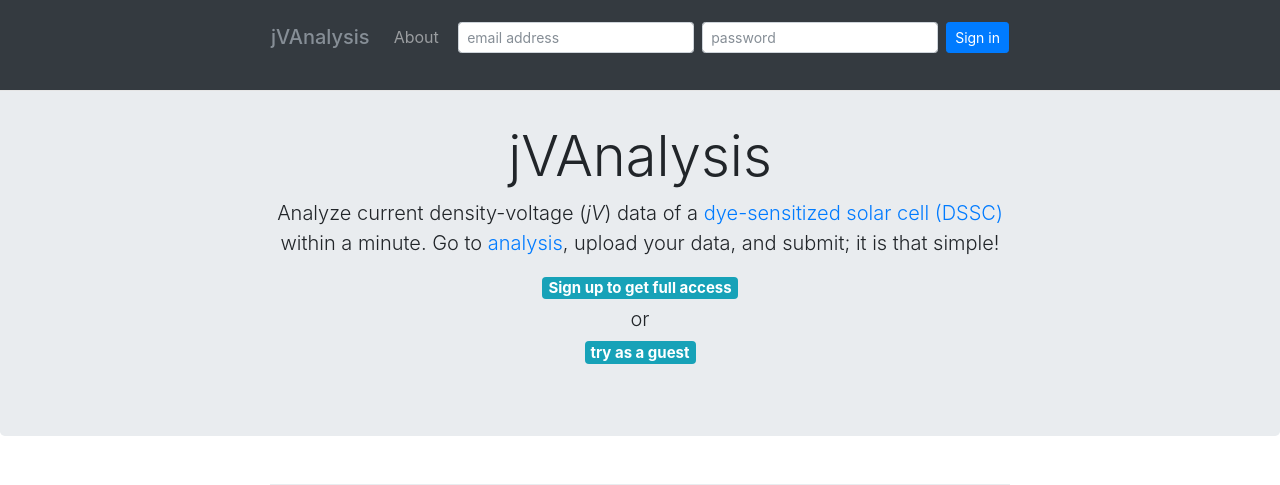
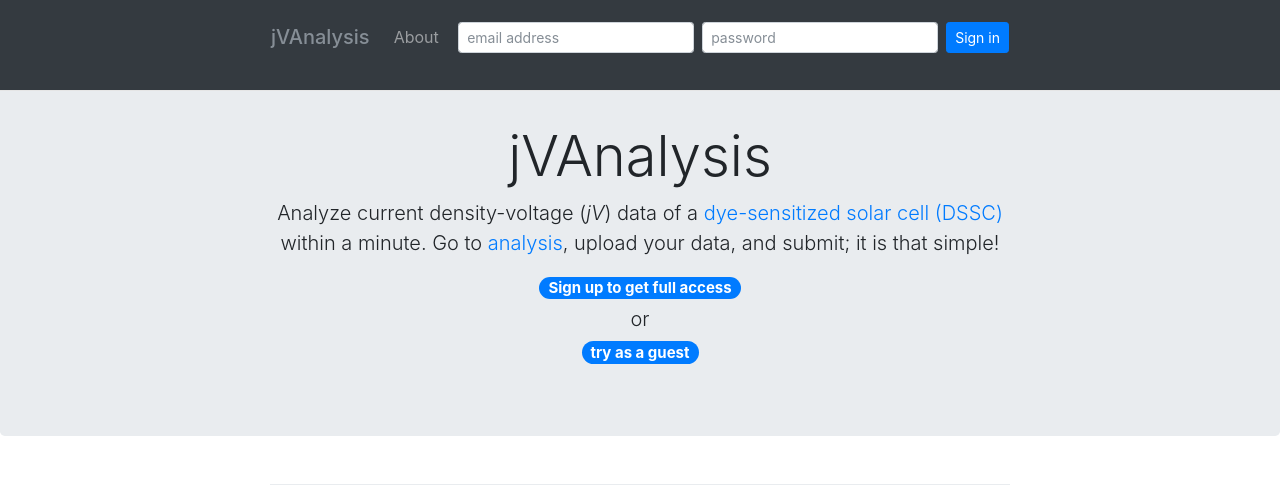
Before and after one commit to picklu/jvanalysis, a Flask app: template jvanalysis/templates/home.html in a window 1280 px wide. Shown: the top 485 px of the page. Run offline with Flask 2, Linux system fonts and the light colour scheme; the template is opened without the code that fills it: values that come from a table or form of the project are taken from there, most other values are stand-ins (such as "Sample title", 1, 10 or a date in 2020); some libraries are stand-ins or nearby versions.

Commit message:
Add badge-pill class

```diff
--- a/jvanalysis/templates/home.html
+++ b/jvanalysis/templates/home.html
@@ -26,9 +26,9 @@
     <div>
     {% endif %}
 
-    <h5 class="lead"><a class="badge badge-info" href="{{ url_for('signup') }}" role="button">Sign up to get full access</a></h5>
+    <h5 class="lead"><a class="badge badge-primary badge-pill" href="{{ url_for('signup') }}" role="button">Sign up to get full access</a></h5>
     <h5 class="lead">or</h5>
-    <h5 class="lead"><a class="badge badge-info" href="{{ url_for('guest') }}" role="button">try as a guest</a></5>
+    <h5 class="lead"><a class="badge badge-primary badge-pill" href="{{ url_for('guest') }}" role="button">try as a guest</a></5>
     </div>
     {% endif %}
 
```
